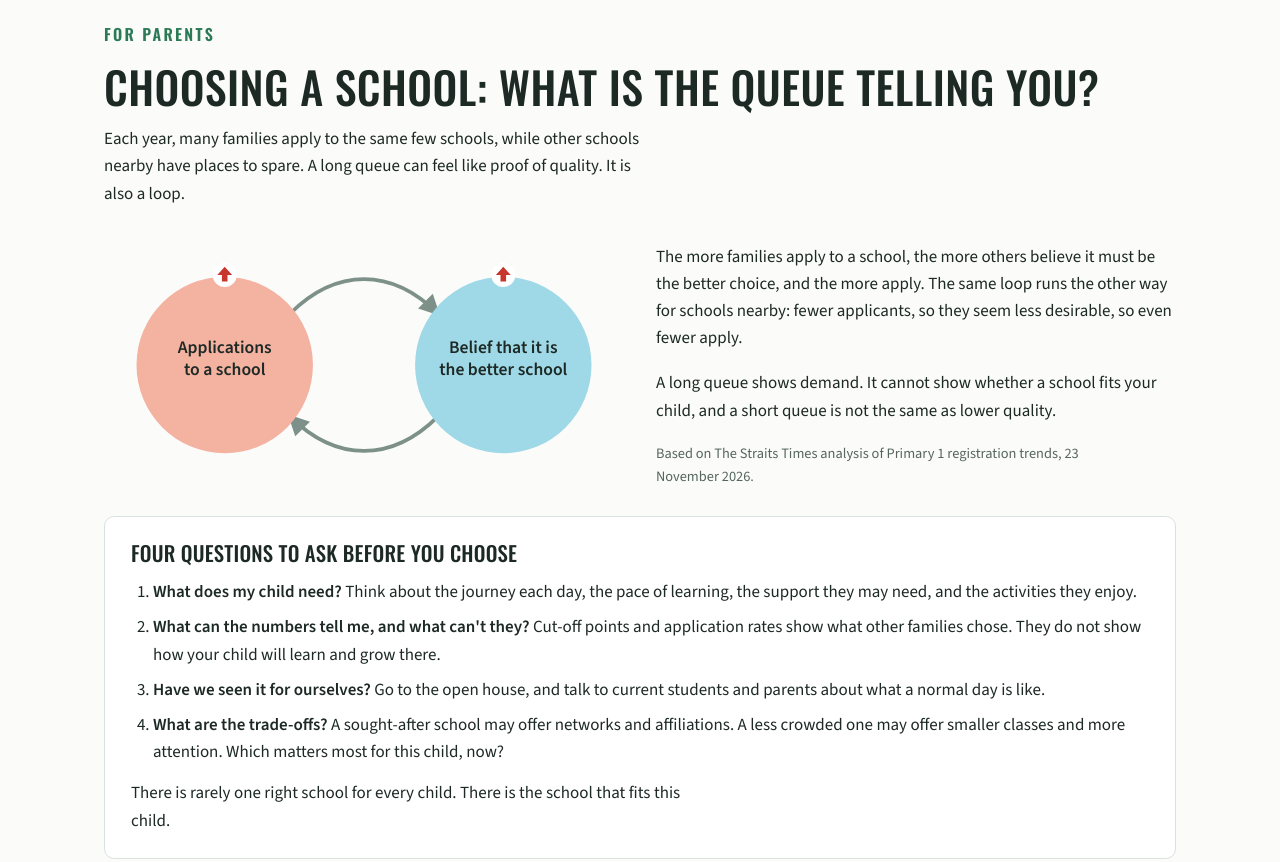
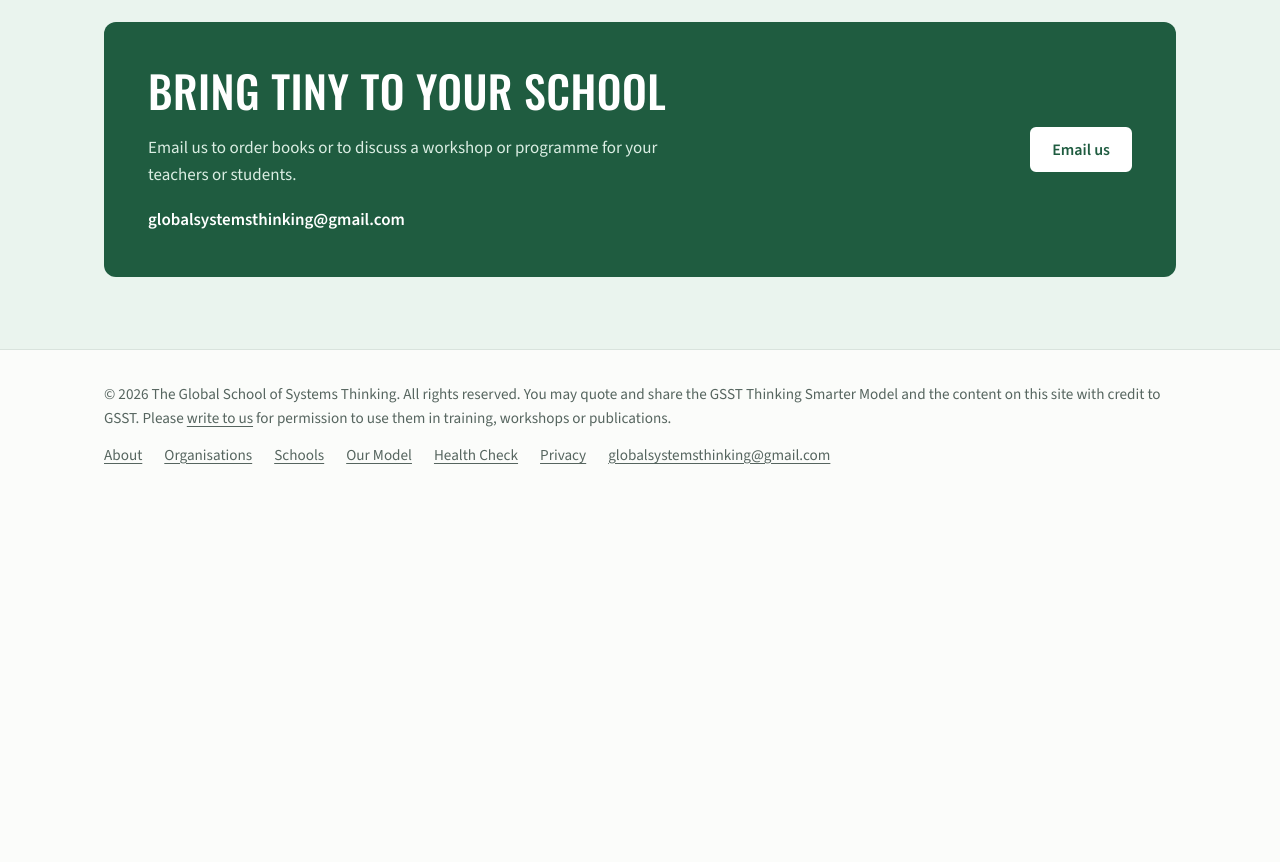
Before and after one commit to drprem2506/gsst-website, a plain HTML site: page schools.html in a window 1280 px wide. Shown: the part 7280-8142 px from the top of the page. After the commit the page ends 7787 px from the top, so only its background shows below. Drawn offline with nearby package versions, Linux system fonts and the light colour scheme.

Commit message:
Schools: remove the school-choice section for parents
Co-Authored-By: Claude Opus 5.5 <noreply@anthropic.com>
Claude-Session: https://claude.ai/code/session_01JPW49YvBpMFgG1UywYZC9u

```diff
--- a/schools.html
+++ b/schools.html
@@ -204,48 +204,6 @@
   </div>
 </section>
 
-<section id="choosing">
-  <div class="wrap">
-    <div class="section-head">
-      <span class="eyebrow">For parents</span>
-      <h2>Choosing a school: what is the queue telling you?</h2>
-      <p>Each year, many families apply to the same few schools, while other schools nearby have places to spare. A long queue can feel like proof of quality. It is also a loop.</p>
-    </div>
-    <div class="queue">
-      <svg class="queue-loop" viewBox="0 0 560 250" role="img" aria-labelledby="ql-t ql-d">
-        <title id="ql-t">The queue loop</title>
-        <desc id="ql-d">As applications to a school go up, the belief that it is the better school goes up, which brings even more applications.</desc>
-        <defs><marker id="qa" viewBox="0 0 10 10" refX="8" refY="5" markerWidth="7" markerHeight="7" orient="auto"><path d="M1 1L9 5L1 9z" fill="#7d918a"/></marker></defs>
-        <path d="M200 70 C 250 20, 310 20, 360 70" fill="none" stroke="#7d918a" stroke-width="4" marker-end="url(#qa)"/>
-        <path d="M360 180 C 310 230, 250 230, 200 180" fill="none" stroke="#7d918a" stroke-width="4" marker-end="url(#qa)"/>
-        <circle cx="130" cy="125" r="95" fill="#f4b2a1"/>
-        <text x="130" y="112" text-anchor="middle" font-size="19" font-weight="600" fill="#1d2925">Applications</text>
-        <text x="130" y="136" text-anchor="middle" font-size="19" font-weight="600" fill="#1d2925">to a school</text>
-        <g><circle cx="130" cy="28" r="13" fill="#fff"/><path d="M130 19l-8 9h5v7h6v-7h5z" fill="#c8372d"/></g>
-        <circle cx="430" cy="125" r="95" fill="#9fd8e6"/>
-        <text x="430" y="112" text-anchor="middle" font-size="19" font-weight="600" fill="#1d2925">Belief that it is</text>
-        <text x="430" y="136" text-anchor="middle" font-size="19" font-weight="600" fill="#1d2925">the better school</text>
-        <g><circle cx="430" cy="28" r="13" fill="#fff"/><path d="M430 19l-8 9h5v7h6v-7h5z" fill="#c8372d"/></g>
-      </svg>
-      <div class="stack">
-        <p>The more families apply to a school, the more others believe it must be the better choice, and the more apply. The same loop runs the other way for schools nearby: fewer applicants, so they seem less desirable, so even fewer apply.</p>
-        <p>A long queue shows demand. It cannot show whether a school fits your child, and a short queue is not the same as lower quality.</p>
-        <p class="muted" style="font-size:.9rem">Based on The Straits Times analysis of Primary 1 registration trends, 23 November 2026.</p>
-      </div>
-    </div>
-    <div class="card" style="margin-top:28px">
-      <h3>Four questions to ask before you choose</h3>
-      <ol class="tips">
-        <li><strong>What does my child need?</strong> Think about the journey each day, the pace of learning, the support they may need, and the activities they enjoy.</li>
-        <li><strong>What can the numbers tell me, and what can't they?</strong> Cut-off points and application rates show what other families chose. They do not show how your child will learn and grow there.</li>
-        <li><strong>Have we seen it for ourselves?</strong> Go to the open house, and talk to current students and parents about what a normal day is like.</li>
-        <li><strong>What are the trade-offs?</strong> A sought-after school may offer networks and affiliations. A less crowded one may offer smaller classes and more attention. Which matters most for this child, now?</li>
-      </ol>
-      <p>There is rarely one right school for every child. There is the school that fits this child.</p>
-    </div>
-  </div>
-</section>
-
 <section class="band">
   <div class="wrap">
     <div class="cta">
```
